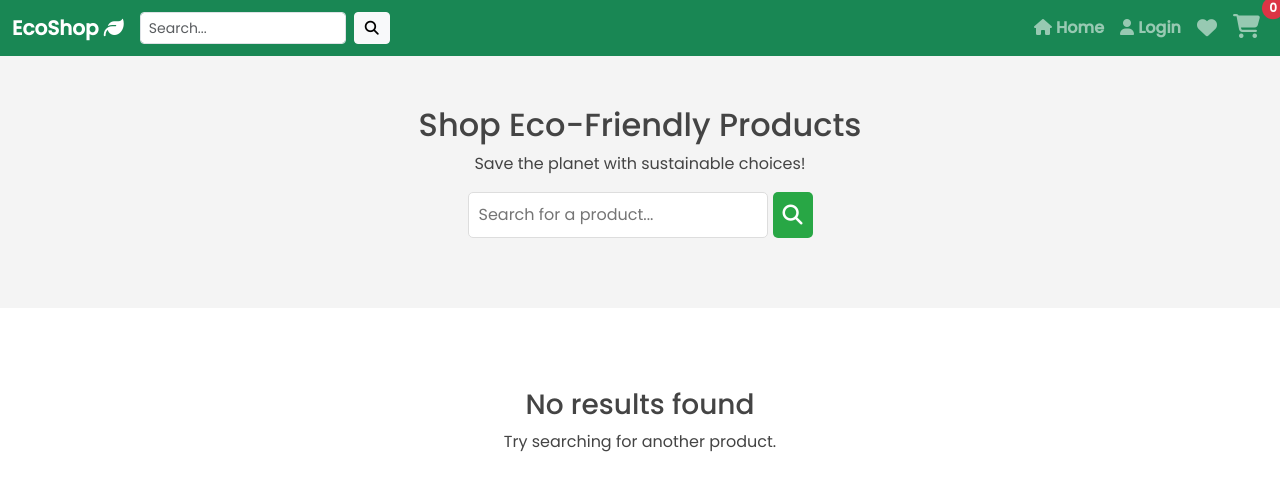
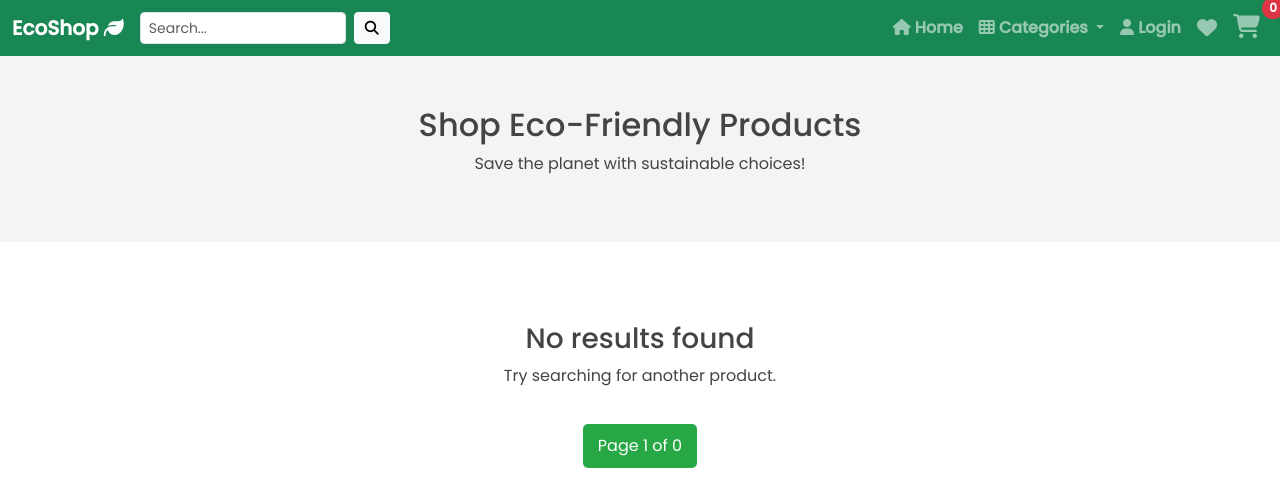
Before and after one commit to rajrishi-06/Eco-Product-Web, a Flask app: page / in a window 1280 px wide. Shown: the top 478 px of the page. Run offline with Flask 3, Linux system fonts and the light colour scheme; data that the repository does not hold is empty; some libraries are stand-ins or nearby versions.

Commit message:
Added categories section and upgraded cart section made code more readable

```diff
--- a/main.py
+++ b/main.py
@@ -3,7 +3,7 @@
 from flask import Flask, render_template, url_for, flash
 from flask_sqlalchemy import SQLAlchemy
 from sqlalchemy.orm import DeclarativeBase, Mapped, mapped_column, relationship
-from sqlalchemy import Integer, String, Text, Boolean, ForeignKey, Float, DateTime
+from sqlalchemy import Integer, String, Text, Boolean, ForeignKey, Float, DateTime, or_
 from flask_wtf import FlaskForm
 from werkzeug.utils import redirect
 from wtforms import StringField, SubmitField, PasswordField, EmailField
@@ -16,6 +16,17 @@
 from dotenv import load_dotenv
 
 load_dotenv()
+
+CATEGORIES_DICT={
+            "Personal Care": ["Bamboo Toothbrush", "Shampoo Bar", "Safety Razor"],
+            "Writing & Office Supplies": ["Recycled Paper Pens"],
+            "Reusable Bottles & Containers": ["Stainless Steel Bottle"],
+            "Household Essentials": ["Beeswax Wraps", "Compostable Trash Bags"],
+            "Clothing & Accessories": ["Organic Cotton T-Shirts", "Recycled Fabric Bags"],
+            "Cleaning & Laundry": ["Eco-Friendly Detergent", "Wool Dryer Balls"],
+            "Food & Kitchen": ["Reusable Coffee Filters", "Bamboo Cutlery Set"],
+            "Outdoor & Travel": ["Solar-Powered Charger", "Biodegradable Camping Soap"]
+        }
 
 app = Flask(__name__)
 app.config["SECRET_KEY"] = os.getenv("SECRET_KEY")
@@ -139,6 +150,13 @@
     if current_user.is_authenticated:
         cart_count = db.session.query(db.func.sum(Cart.quantity)).filter(Cart.user_id == current_user.id).scalar() or 0
     return cart_count
+
+@app.context_processor
+def inject_categories():
+    return {
+        'get_cart_count': get_cart_count,  # Pass function reference
+        'categories_dict': CATEGORIES_DICT
+    }
 #################################
 #          FORMS
 #################################
@@ -182,7 +200,7 @@
             return redirect(url_for('home'))
         else:
             flash('Invalid Username or Email or password. Please try again.', 'danger')
-    return render_template('login.html', form=form, cart_count=get_cart_count())
+    return render_template('login.html', form=form)
 
 
 @app.route('/register', methods=["GET", "POST"])
@@ -218,7 +236,7 @@
         login_user(new_user, remember=True)
         return redirect(url_for('home'))
 
-    return render_template("register.html", form=form, cart_count=get_cart_count())
+    return render_template("register.html", form=form)
 
 
 @app.route('/add_to_cart/<int:product_id>', methods=['GET','POST'])
@@ -343,13 +361,13 @@
 @login_required
 def view_cart():
     cart_items = current_user.cart_items
-    return render_template("cart.html", cart_items=cart_items, cart_count=get_cart_count())
+    return render_template("cart.html", cart_items=cart_items)
 
 @app.route('/wishlist')
 @login_required
 def view_wishlist():
     wishlist_items = current_user.wish_items
-    return render_template("wishlist.html", wishlist_items=wishlist_items, cart_count=get_cart_count())
+    return render_template("wishlist.html", wishlist_items=wishlist_items)
 
 @app.route('/product/<int:product_id>')
 def view_product(product_id):
@@ -369,20 +387,26 @@
     return render_template(
         "product.html",
         product=product,
-        products_data=similar_products,  # Pass similar products
-        cart_count=get_cart_count(),
+        products_data=similar_products  # Pass similar product
     )
+
+from sqlalchemy import or_
 
 @app.route('/', methods=['GET'])
 def home():
-    search_query = request.args.get('search', '').strip()  # Get search query
-    page = request.args.get('page', 1, type=int)  # Get page number from URL, default to 1
-    per_page = 16  # Number of products per page
+    search_query = request.args.get('search', '').strip()
+    page = request.args.get('page', 1, type=int)
+    per_page = 16
 
     query = db.select(EcoFriendlyProduct)
 
     if search_query:
-        query = query.filter(EcoFriendlyProduct.traditional_product.ilike(f"%{search_query}%"))
+        search_terms = search_query.replace(',', ' ').split()  # Split by spaces & commas
+        query = query.where(
+            or_(
+                *[EcoFriendlyProduct.traditional_product.ilike(f"%{term}%") for term in search_terms]
+            )
+        )
 
     # Paginate results
     paginated_products = db.paginate(query, page=page, per_page=per_page, error_out=False)
@@ -390,10 +414,12 @@
     return render_template(
         'home.html',
         products_data=paginated_products.items,
-        cart_count=get_cart_count(),
         search_query=search_query,
         pagination=paginated_products
     )
+
+
+
 
 @app.route('/submit_review/<int:product_id>', methods=['POST'])
 @login_required
--- a/templates/base.html
+++ b/templates/base.html
@@ -44,6 +44,13 @@
             font-size: 13px;
         }
     }
+    .navbar .nav-link:focus,
+    .navbar .nav-link:active,
+    .navbar .dropdown-toggle:focus {
+        outline: none !important;
+        box-shadow: none !important;
+    }
+
 </style>
 </head>
 <body>
@@ -53,12 +60,12 @@
         <a class="navbar-brand" href="{{ url_for('home') }}">
             EcoShop <i class="fas fa-leaf"></i>
         </a>
-
-        <!-- Search Bar (Compact and Responsive) -->
-        <form method="GET" action="{{ url_for('home') }}" class="d-flex ms-auto me-3 search-form">
-            <input type="text" name="search" class="form-control form-control-sm me-2" placeholder="Search..." value="{{ search_query or '' }}">
-            <button type="submit" class="btn btn-light btn-sm"><i class="fas fa-search"></i></button>
-        </form>
+        <form id="searchForm" method="GET" action="{{ url_for('home') }}" class="d-flex ms-auto me-3 search-form">
+              <input type="text" id="searchInput" name="search" class="form-control form-control-sm me-2" placeholder="Search..." value="{{ search_query or '' }}">
+              <button id="searchButton" type="submit" class="btn btn-light btn-sm">
+                  <i class="fas fa-search"></i>
+              </button>
+          </form>
 
         <div class="d-flex align-items-center">
             <a class="nav-link position-relative me-3 d-lg-none" href="{{ url_for('view_wishlist') }}">
@@ -67,7 +74,7 @@
             <a class="nav-link position-relative me-3 d-lg-none" href="{{ url_for('view_cart') }}">
                 <i class="fas fa-shopping-cart fa-lg text-white"></i>
                 <span class="position-absolute top-0 start-100 translate-middle badge rounded-pill bg-danger">
-                    {{ cart_count }}
+                    {{ get_cart_count() }}
                 </span>
             </a>
 
@@ -85,6 +92,24 @@
                         <i class="fas fa-home"></i> Home
                     </a>
                 </li>
+
+                <!-- Categories Dropdown (Visible in Toggler Menu) -->
+                <li class="nav-item dropdown">
+    <a class="nav-link dropdown-toggle" href="#" id="categoriesDropdown" role="button" data-bs-toggle="dropdown" aria-expanded="false">
+        <i class="fas fa-th"></i> Categories
+    </a>
+    <ul class="dropdown-menu" aria-labelledby="categoriesDropdown">
+        {% for category, products in categories_dict.items() %}
+            <li>
+                <a class="dropdown-item" href="#" onclick="searchCategory('{{ products|join(', ') }}')">
+                    {{ category }}
+                </a>
+            </li>
+        {% endfor %}
+    </ul>
+</li>
+
+
                 {% if not current_user.is_authenticated %}
                 <li class="nav-item">
                     <a class="nav-link" href="{{ url_for('login') }}">
@@ -98,6 +123,7 @@
                     </a>
                 </li>
                 {% endif %}
+
                 <!-- Wishlist and Cart Icons (Visible on Large Screens) -->
                 <li class="nav-item d-none d-lg-block">
                     <a class="nav-link position-relative" href="{{ url_for('view_wishlist') }}">
@@ -108,7 +134,7 @@
                     <a class="nav-link position-relative" href="{{ url_for('view_cart') }}">
                         <i class="fas fa-shopping-cart fa-lg"></i>
                         <span id="cart-count" class="position-absolute top-0 start-100 translate-middle badge rounded-pill bg-danger">
-                            {{ cart_count }}
+                            {{ get_cart_count() }}
                         </span>
                     </a>
                 </li>
@@ -116,13 +142,29 @@
         </div>
     </div>
 </nav>
+
+
 <!------------------------------>
     <!-- Main Content -->
     {% block content %}
 
     {% endblock %}
+    <!-- Bootstrap JS (Include before closing </body>) -->
     <script src="https://kit.fontawesome.com/a076d05399.js" crossorigin="anonymous"></script>
     <script src="https://cdn.jsdelivr.net/npm/bootstrap@5.3.3/dist/js/bootstrap.bundle.min.js" integrity="sha384-YvpcrYf0tY3lHB60NNkmXc5s9fDVZLESaAA55NDzOxhy9GkcIdslK1eN7N6jIeHz" crossorigin="anonymous"></script>
+    <script>
+function searchCategory(products) {
+    let searchInput = document.getElementById("searchInput");
+    let searchForm = document.getElementById("searchForm");
+
+    // Populate the search input with product names
+    searchInput.value = products;
+
+    // Submit the search form
+    searchForm.submit();
+}
+</script>
+
     {% block scripts %}
     {% endblock %}
 </body>
--- a/templates/home.html
+++ b/templates/home.html
@@ -19,12 +19,6 @@
 <header class="hero">
   <h2>Shop Eco-Friendly Products</h2>
   <p>Save the planet with sustainable choices!</p>
-  <!-- Search goes here  -->
-  <!-- Add this inside the header section before products list -->
-  <form method="GET" action="{{ url_for('home') }}" class="search-bar">
-    <input type="text" name="search" placeholder="Search for a product..." value="{{ search_query or '' }}">
-    <button type="submit"><i class="fas fa-search fa-lg"></i></button>
-  </form>
 </header>
 <section class="section-products">
   <div class="container">
```
Also changed, not shown: templates/cart.html (+30 -0 lines).
